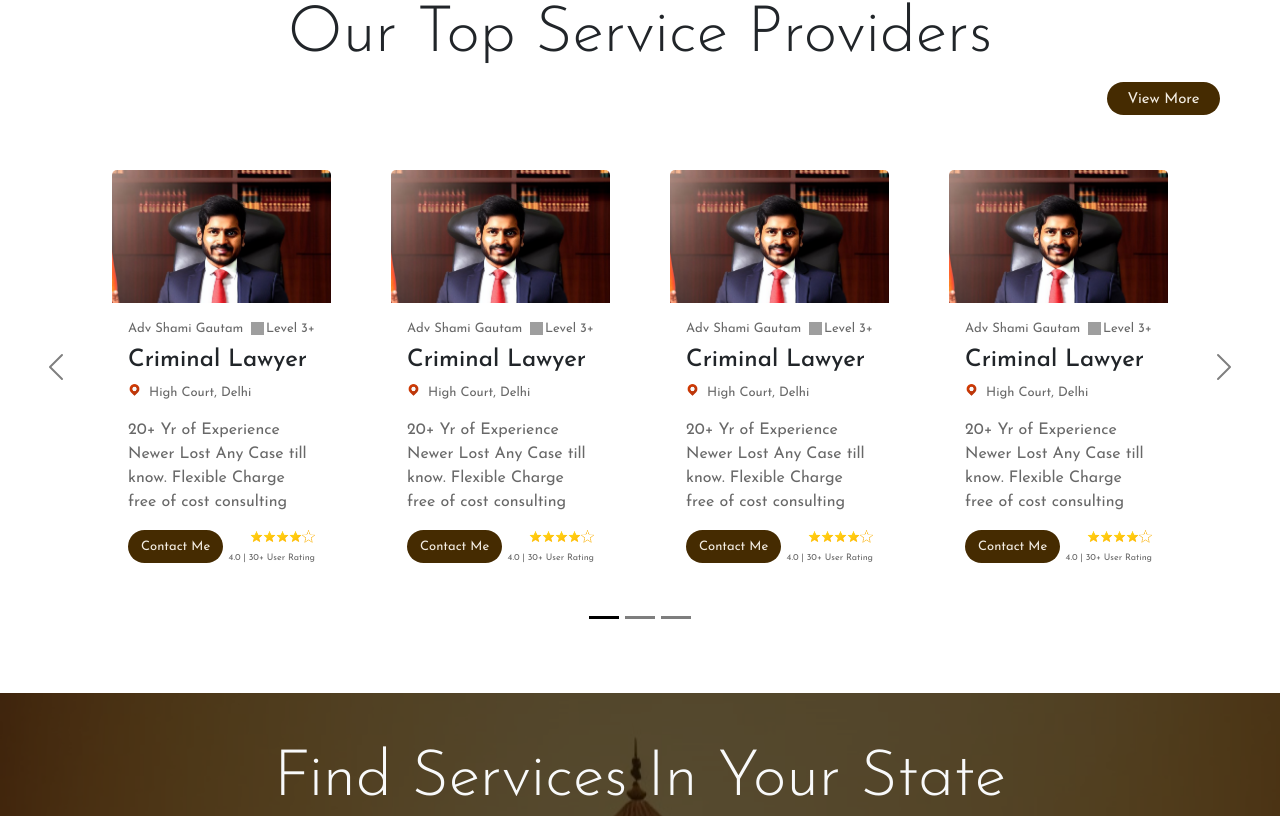
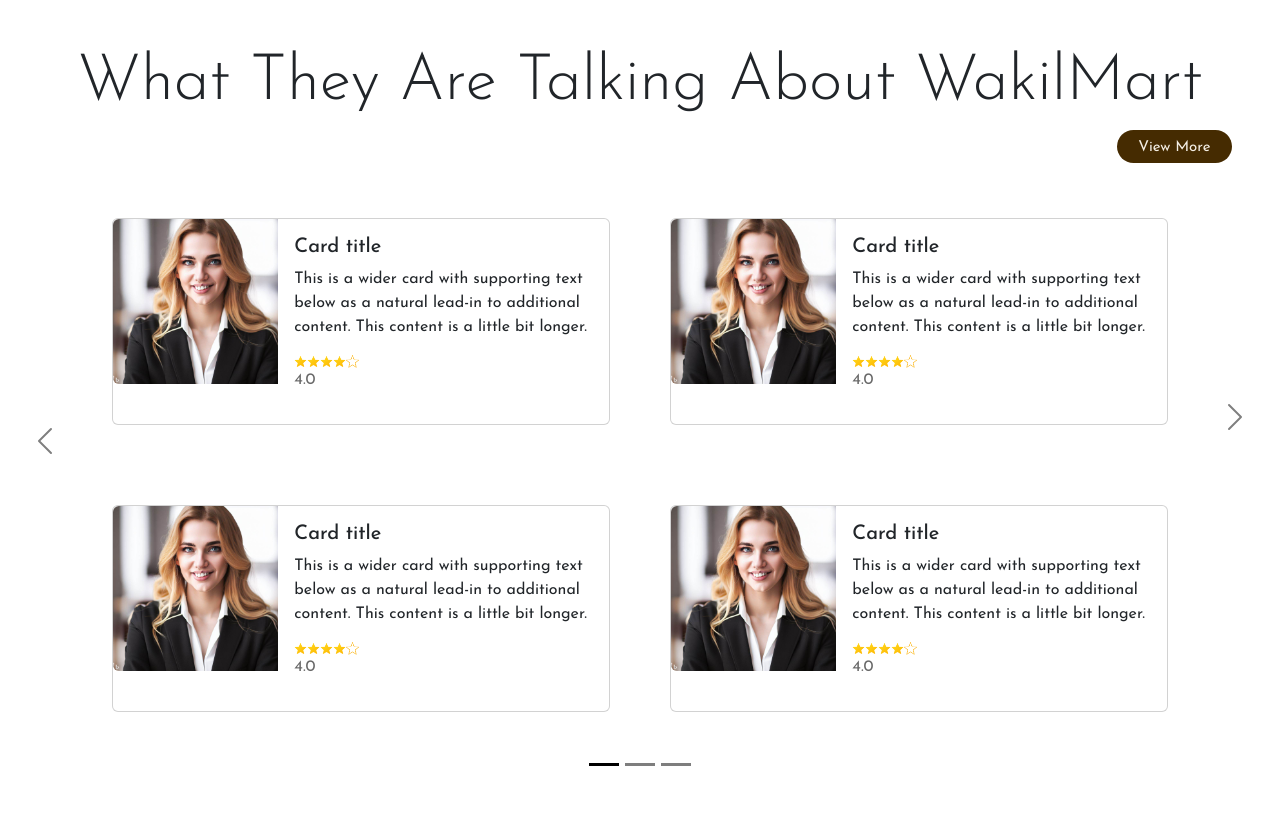
Before and after one commit to vizeerr/SIH-2023-Front-End, a React (Create React App) app: page / in a window 1280 px wide. Shown: the part 3680-4496 px from the top of the page. Built offline with nearby package versions, Linux system fonts and the light colour scheme; grey boxes are pictures that could not be loaded.

Commit message:
user feedback added

```diff
--- /dev/null
+++ b/src/components/landing-page/Userfeed.js
@@ -0,0 +1,143 @@
+import React from 'react'
+import haplog from '../../page 1 design images/haplog.jpeg'
+import blstar from '../../page 1 design images/icons8-rating-100.png'
+import flstar from '../../page 1 design images/icons8-star-50.png'
+
+const Userfeed = () => {
+  return (
+    <div>
+      <div className='container-l mt-5 mb-5 w-100 h-100 overflow-hidden'>
+        <div className='w-100 text-center position-relative x-3'>
+            <h1 className="display-3"> What They Are Talking About WakilMart</h1>
+            <button type="button" className="btn btn-brown float-end me-5"> View More</button>
+        </div>
+        <div id="userfeedback" className=" carousel carousel-dark slide mt-5 w-100">
+
+    <div className="carousel-indicators">
+      <button type="button" data-bs-target="#userfeedback" data-bs-slide-to="0" className="active" aria-current="true" aria-label="Slide 1"></button>
+      <button type="button" data-bs-target="#userfeedback" data-bs-slide-to="1" aria-label="Slide 2"></button>
+      <button type="button" data-bs-target="#userfeedback" data-bs-slide-to="2" aria-label="Slide 3"></button>
+    </div>
+    <div className="container carousel-inner carol-provid">
+      <div className="carousel-item mb-5 active" data-bs-interval="10000">
+        <div className="d-flex flex-wrap">
+            <div className='d-flex flex-nowrap mb-3 mt-5'>
+                <div class="card mb-3" >
+                    <div class="row g-0">
+                        <div class="col-md-4">
+                        <img src={haplog} class="img-fluid rounded-start" alt="..."/>
+                        </div>
+                        <div class="col-md-8">
+                            <div class="card-body">
+                                <h5 class="card-title">Card title</h5>
+                                <p class="card-text">This is a wider card with supporting text below as a natural lead-in to additional content. This content is a little bit longer.</p>
+                                <div className='d-flex flex-wrap justify-content-start '>
+                                    <div className='d-flex flex-wrap justify-content-start'>
+                                        <img src={flstar} alt="" className='verifico'/>
+                                        <img src={flstar} alt="" className='verifico'/>
+                                        <img src={flstar} alt="" className='verifico'/>
+                                        <img src={flstar} alt="" className='verifico'/>
+                                        <img src={blstar} alt="" className='verifico'/>
+                                    </div>
+                                    <p className=' lighttext w-100 '>4.0 </p>
+                                </div>
+                            </div>
+                        </div>
+                    </div>
+                </div>
+                <div class="card mb-3" >
+                    <div class="row g-0">
+                        <div class="col-md-4">
+                        <img src={haplog} class="img-fluid rounded-start" alt="..."/>
+                        </div>
+                        <div class="col-md-8">
+                            <div class="card-body">
+                                <h5 class="card-title">Card title</h5>
+                                <p class="card-text">This is a wider card with supporting text below as a natural lead-in to additional content. This content is a little bit longer.</p>
+                                <div className='d-flex flex-wrap justify-content-start '>
+                                    <div className='d-flex flex-wrap justify-content-start'>
+                                        <img src={flstar} alt="" className='verifico'/>
+                                        <img src={flstar} alt="" className='verifico'/>
+                                        <img src={flstar} alt="" className='verifico'/>
+                                        <img src={flstar} alt="" className='verifico'/>
+                                        <img src={blstar} alt="" className='verifico'/>
+                                    </div>
+                                    <p className=' lighttext w-100 '>4.0 </p>
+                                </div>
+                            </div>
+                        </div>
+                    </div>
+                </div>
+            </div>
+            <div className='d-flex flex-nowrap mb-3 mt-5'>
+                <div class="card mb-3" >
+                    <div class="row g-0">
+                        <div class="col-md-4">
+                        <img src={haplog} class="img-fluid rounded-start" alt="..."/>
+                        </div>
+                        <div class="col-md-8">
+                            <div class="card-body">
+                                <h5 class="card-title">Card title</h5>
+                                <p class="card-text">This is a wider card with supporting text below as a natural lead-in to additional content. This content is a little bit longer.</p>
+                                <div className='d-flex flex-wrap justify-content-start '>
+                                    <div className='d-flex flex-wrap justify-content-start'>
+                                        <img src={flstar} alt="" className='verifico'/>
+                                        <img src={flstar} alt="" className='verifico'/>
+                                        <img src={flstar} alt="" className='verifico'/>
+                                        <img src={flstar} alt="" className='verifico'/>
+                                        <img src={blstar} alt="" className='verifico'/>
+                                    </div>
+                                    <p className=' lighttext w-100 '>4.0 </p>
+                                </div>
+                            </div>
+                        </div>
+                    </div>
+                </div>
+                <div class="card mb-3" >
+                    <div class="row g-0">
+                        <div class="col-md-4">
+                        <img src={haplog} class="img-fluid rounded-start" alt="..."/>
+                        </div>
+                        <div class="col-md-8">
+                            <div class="card-body">
+                                <h5 class="card-title">Card title</h5>
+                                <p class="card-text">This is a wider card with supporting text below as a natural lead-in to additional content. This content is a little bit longer.</p>
+                                <div className='d-flex flex-wrap justify-content-start '>
+                                    <div className='d-flex flex-wrap justify-content-start'>
+                                        <img src={flstar} alt="" className='verifico'/>
+                                        <img src={flstar} alt="" className='verifico'/>
+                                        <img src={flstar} alt="" className='verifico'/>
+                                        <img src={flstar} alt="" className='verifico'/>
+                                        <img src={blstar} alt="" className='verifico'/>
+                                    </div>
+                                    <p className=' lighttext w-100 '>4.0 </p>
+                                </div>
+                            </div>
+                        </div>
+                    </div>
+                </div>
+            </div>
+
+        </div>
+      </div>
+      <div className="carousel-item" data-bs-interval="2000">
+      </div>
+      <div className="carousel-item">
+      </div>
+    </div>
+    <button className="carousel-control-prev" type="button" data-bs-target="#userfeedback" data-bs-slide="prev">
+      <span className="carousel-control-prev-icon" aria-hidden="true"></span>
+      <span className="visually-hidden">Previous</span>
+    </button>
+    <button className="carousel-control-next" type="button" data-bs-target="#userfeedback" data-bs-slide="next">
+      <span className="carousel-control-next-icon" aria-hidden="true"></span>
+      <span className="visually-hidden">Next</span>
+    </button>
+  </div>
+      </div>
+
+    </div>
+  )
+}
+
+export default Userfeed
--- a/src/pages/Home.js
+++ b/src/pages/Home.js
@@ -4,15 +4,21 @@ import Herosection from '../components/landing-page/Herosection'
 import Bestpart from '../components/landing-page/Bestpart'
 import ServicesSlider from '../components/landing-page/ServicesSlider'
 import Loginonpage from '../components/landing-page/Loginonpage'
+import ProviderSlider from '../components/landing-page/ProviderSlider'
+import StateService from '../components/landing-page/StateService'
+import Userfeed from '../components/landing-page/Userfeed'
+import Footer from '../components/Footer'
+
+
+
+
+
 
 import Jumbo from '../components/landing-page/Jumbo'
 import Questions from '../components/landing-page/Questions'
 // import Serviceinfo from '../components/landing-page/Serviceinfo'
 
 
-import ProviderSlider from '../components/landing-page/ProviderSlider'
-import StateService from '../components/landing-page/StateService'
-import Footer from '../components/Footer'
 
 
 const Home = () => {
@@ -27,6 +33,7 @@ const Home = () => {
       <ServicesSlider/>
 
       <Loginonpage/>
+      <Userfeed/>
 
 
       {/* <Serviceinfo /> */}
```
